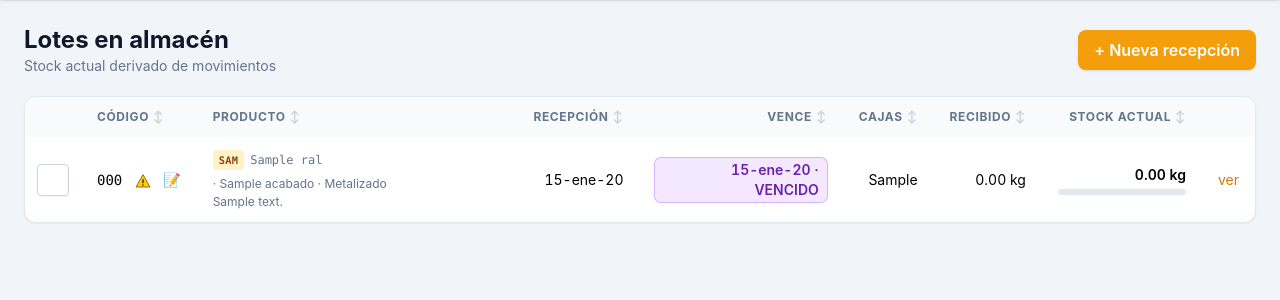
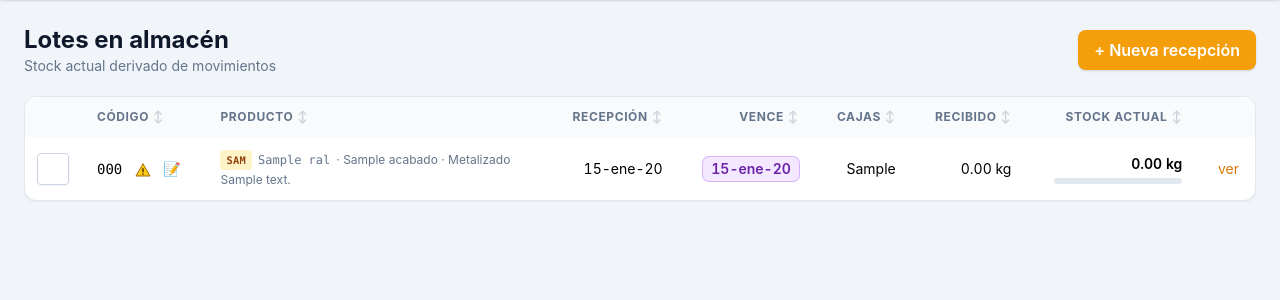
Before and after one commit to AlmacenShadow/shadow-almacen, a Laravel app: template resources/views/lotes/index.blade.php in a window 1280 px wide. Shown: the part 48-348 px from the top of the page. Run offline with Laravel 12, Linux system fonts and the light colour scheme; a user stored in the database is signed in; data comes from the database, SQL or seed files in the repository; tables that the repository leaves empty hold one stand-in row (values such as "Sample post"); the template is opened without the code that fills it: most values are stand-ins (such as "Sample title", 1, 10 or a date in 2020); data that the repository does not hold is empty; some libraries are stand-ins or nearby versions.

Commit message:
Semaforo: vencido solo en morado, sin el texto VENCIDO
El texto queda en el tooltip.

Co-Authored-By: Claude Opus 5.5 <noreply@anthropic.com>

```diff
--- a/app/Support/Vencimiento.php
+++ b/app/Support/Vencimiento.php
@@ -22,7 +22,7 @@ class Vencimiento
         $vence = Carbon::parse($fecha)->startOfDay();
         $dias = (int) Carbon::today()->diffInDays($vence, false); // negativo = ya venció
 
-        if ($dias < 0)  return ['estado' => 'vencido',  'dias' => $dias, 'clase' => 'bg-purple-100 text-purple-800 ring-1 ring-purple-300', 'texto' => 'VENCIDO'];
+        if ($dias < 0)  return ['estado' => 'vencido',  'dias' => $dias, 'clase' => 'bg-purple-100 text-purple-800 ring-1 ring-purple-300', 'texto' => 'Vencido'];
         if ($dias < 30) return ['estado' => 'rojo',     'dias' => $dias, 'clase' => 'bg-red-100 text-red-800',       'texto' => self::faltan($dias)];
         if ($dias < 60) return ['estado' => 'naranja',  'dias' => $dias, 'clase' => 'bg-orange-100 text-orange-800', 'texto' => self::faltan($dias)];
         if ($dias < 90) return ['estado' => 'amarillo', 'dias' => $dias, 'clase' => 'bg-yellow-100 text-yellow-800', 'texto' => self::faltan($dias)];
--- a/resources/views/components/vencimiento.blade.php
+++ b/resources/views/components/vencimiento.blade.php
@@ -1,5 +1,5 @@
 {{--
-  Fecha de vencimiento con semáforo: vencido morado, <30 días rojo, <60 naranja, <90 amarillo.
+  Fecha de vencimiento con semáforo (solo color, el texto va en el tooltip): vencido morado, <30 días rojo, <60 naranja, <90 amarillo.
   Props: fecha (string|Carbon|null), detalle (bool: mostrar "vence en N días" debajo).
 --}}
 @props(['fecha', 'detalle' => false])
@@ -11,7 +11,7 @@
 @else
   <span class="inline-flex flex-col items-end">
     <span class="inline-block px-2 py-0.5 rounded-md font-semibold {{ $s['clase'] }}" title="{{ $s['texto'] }}">
-      @fecha($fecha)@if ($s['estado'] === 'vencido') · VENCIDO @endif
+      @fecha($fecha)
     </span>
     @if ($detalle && $s['estado'] !== 'vencido')
       <span class="text-[0.7rem] text-slate-500 mt-0.5">{{ $s['texto'] }}</span>
```
